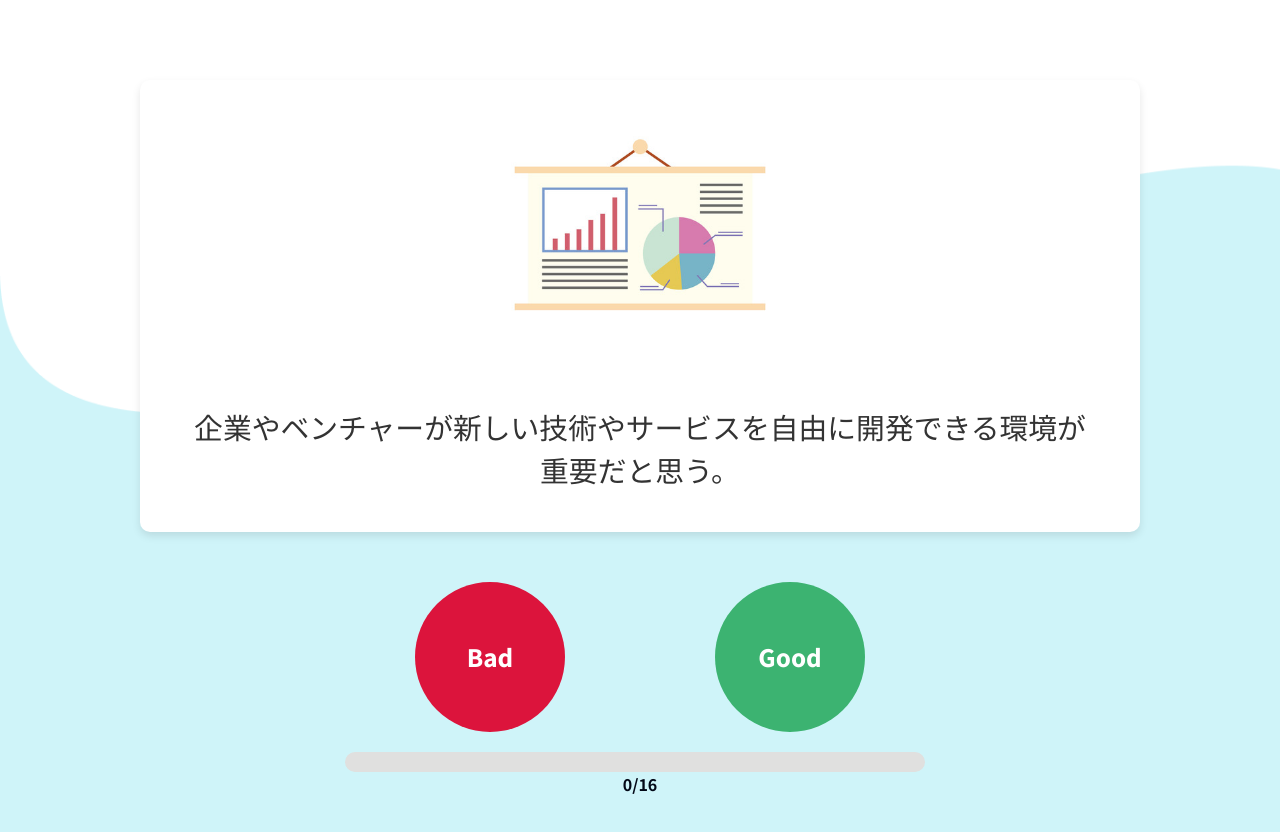
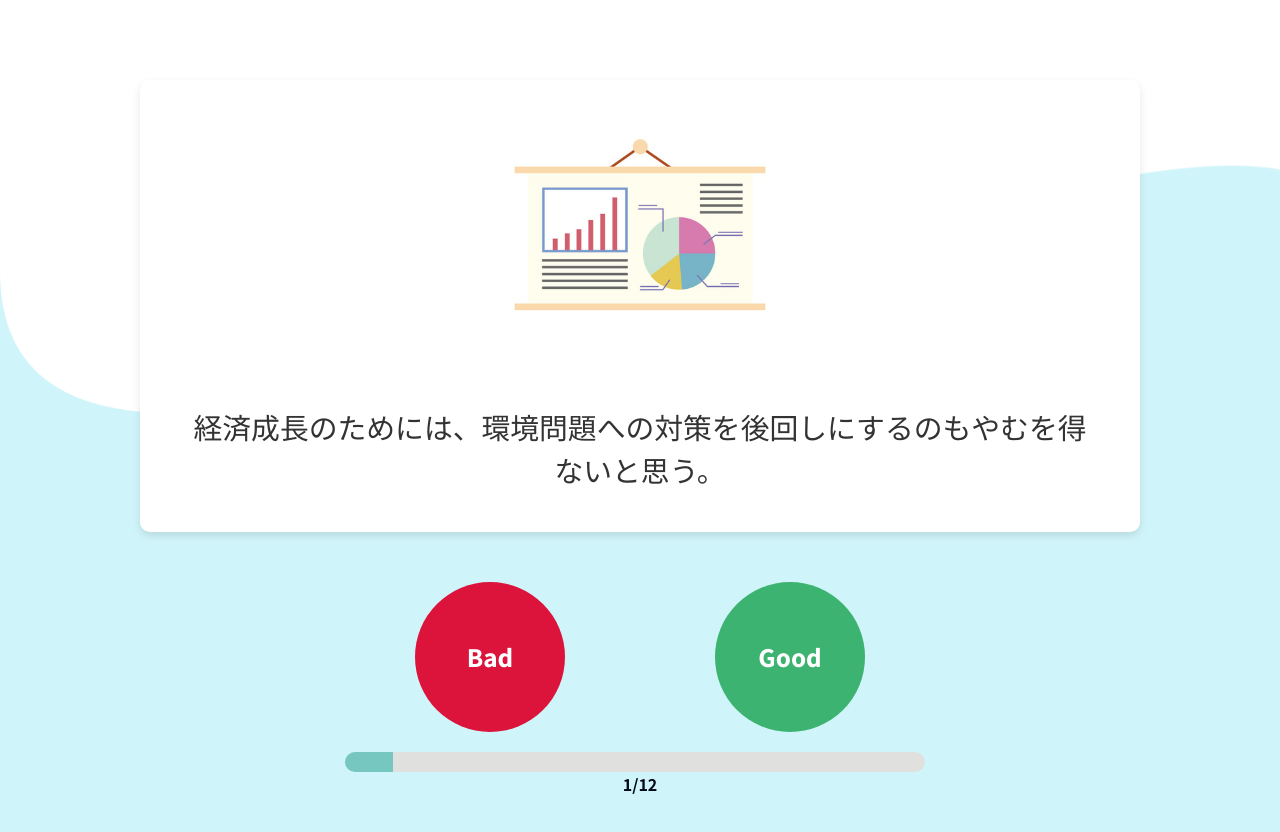
Before and after one commit to kapibara-tornado/frontend-app, a Next.js app: page /play in a window 1280 px wide. Shown: the top 832 px of the page. Built offline with nearby package versions, Linux system fonts and the light colour scheme.

Commit message:
add: scoresからどの政治家に近いかを判定する処理を追加

```diff
--- a/src/app/data/questions.ts
+++ b/src/app/data/questions.ts
@@ -65,31 +65,10 @@ export const questions: Question[] = [
       ],
     },
   },
-  {
-    id: 4,
-    type: 'economicVsProgressive',
-    title: '経済重視 (E) vs. 進歩的価値観 (P)',
-    question:
-      '持続可能な社会の実現のために、経済活動に制約がかかるのは仕方がないと思う。',
-    options: {
-      yes: [
-        {
-          value: 'P',
-          point: 1,
-        },
-      ],
-      no: [
-        {
-          value: 'E',
-          point: 1,
-        },
-      ],
-    },
-  },
 
   // 権威主義 (A) vs. 自由主義 (S) - 追加の質問
   {
-    id: 5,
+    id: 4,
     type: 'authoritarianVsLibertarian',
     title: '権威主義 (A) vs. 自由主義 (S)',
     question:
@@ -110,7 +89,7 @@ export const questions: Question[] = [
     },
   },
   {
-    id: 6,
+    id: 5,
     type: 'authoritarianVsLibertarian',
     title: '権威主義 (A) vs. 自由主義 (S)',
     question:
@@ -131,7 +110,7 @@ export const questions: Question[] = [
     },
   },
   {
-    id: 7,
+    id: 6,
     type: 'authoritarianVsLibertarian',
     title: '権威主義 (A) vs. 自由主義 (S)',
     question:
@@ -151,31 +130,10 @@ export const questions: Question[] = [
       ],
     },
   },
-  {
-    id: 8,
-    type: 'authoritarianVsLibertarian',
-    title: '権威主義 (A) vs. 自由主義 (S)',
-    question:
-      '表現の自由を守るために、政府の監視を最小限に抑えるべきだと思う。',
-    options: {
-      yes: [
-        {
-          value: 'S',
-          point: 1,
-        },
-      ],
-      no: [
-        {
-          value: 'A',
-          point: 1,
-        },
-      ],
-    },
-  },
 
   // 保守 (C) vs. リベラル (L) - 追加の質問
   {
-    id: 9,
+    id: 7,
     type: 'conservativeVsLiberal',
     title: '保守 (C) vs. リベラル (L)',
     question:
@@ -196,7 +154,7 @@ export const questions: Question[] = [
     },
   },
   {
-    id: 10,
+    id: 8,
     type: 'conservativeVsLiberal',
     title: '保守 (C) vs. リベラル (L)',
     question:
@@ -217,7 +175,7 @@ export const questions: Question[] = [
     },
   },
   {
-    id: 11,
+    id: 9,
     type: 'conservativeVsLiberal',
     title: '保守 (C) vs. リベラル (L)',
     question:
@@ -237,31 +195,10 @@ export const questions: Question[] = [
       ],
     },
   },
-  {
-    id: 12,
-    type: 'conservativeVsLiberal',
-    title: '保守 (C) vs. リベラル (L)',
-    question:
-      '移民や難民の受け入れを促進することは、日本にとってプラスだと思う。',
-    options: {
-      yes: [
-        {
-          value: 'L',
-          point: 1,
-        },
-      ],
-      no: [
-        {
-          value: 'C',
-          point: 1,
-        },
-      ],
-    },
-  },
 
   // 国家主義 (N) vs. 国際主義 (I) - 追加の質問
   {
-    id: 13,
+    id: 10,
     type: 'nationalismVsInternationalism',
     title: '国家主義 (N) vs. 国際主義 (I)',
     question:
@@ -282,7 +219,7 @@ export const questions: Question[] = [
     },
   },
   {
-    id: 14,
+    id: 11,
     type: 'nationalismVsInternationalism',
     title: '国家主義 (N) vs. 国際主義 (I)',
     question:
@@ -303,7 +240,7 @@ export const questions: Question[] = [
     },
   },
   {
-    id: 15,
+    id: 12,
     type: 'nationalismVsInternationalism',
     title: '国家主義 (N) vs. 国際主義 (I)',
     question:
@@ -323,25 +260,4 @@ export const questions: Question[] = [
       ],
     },
   },
-  {
-    id: 16,
-    type: 'nationalismVsInternationalism',
-    title: '国家主義 (N) vs. 国際主義 (I)',
-    question:
-      '自国の文化やアイデンティティを守るために、他国からの影響を制限するべきだと思う。',
-    options: {
-      yes: [
-        {
-          value: 'N',
-          point: 1,
-        },
-      ],
-      no: [
-        {
-          value: 'I',
-          point: 1,
-        },
-      ],
-    },
-  },
 ];
--- a/src/app/play/page.tsx
+++ b/src/app/play/page.tsx
@@ -10,16 +10,16 @@ import ProgressBarWithCount from '@/components/features/ProgressBarWithCount';
 function Play() {
   const {
     currentQuestion,
+    currentQuestionIndex,
     onClickBadHandler,
     onClickGoodHandler,
   } = useQuestions(questions);
 
-  const currentquestion = currentQuestion.id; //現在の問題id
-  const totalQuestions = 16; //総質問数
+  const totalQuestions = questions.length; //総質問数
 
-  const progress = ((currentquestion - 1) / totalQuestions) * 100; //プログレス
+  const progress =
+    (currentQuestionIndex / totalQuestions) * 100; //プログレス
 
-  console.log(progress)
   return (
     <div>
       <Wrapper>
@@ -44,7 +44,7 @@ function Play() {
         </Buttons>
         <ProgressBarWithCount
           progress={progress}
-          currentQuestion={currentquestion - 1}
+          currentQuestion={currentQuestionIndex}
           totalQuestions={totalQuestions}
         />
       </Wrapper>
@@ -64,7 +64,7 @@ const Wrapper = styled.div`
   align-items: center;
   min-height: 100vh;
   padding: 60px;
-  `;
+`;
 
 const QuestionArea = styled.div`
   background-color: #fff;
--- a/src/app/result/page.tsx
+++ b/src/app/result/page.tsx
@@ -1,38 +1,40 @@
 'use client';
 
-import React from 'react';
 import styled from 'styled-components';
 import { TypeCard } from '../../components/features/TypeCard';
 import { SimilarPoliticianCard } from '../../components/features/SimilarPoliticianCard';
 import { BackgroundImage } from '../../components/features/BackgroundImage';
-import { getCookie } from '@/lib/Cookie/client';
+import { useResult } from '@/usecases/useResult';
 
-//診断結果ページ
+// 診断結果ページ
 function Result() {
-  //BackgroundImage、Typecard、SimilarPoliticianCardにidを渡す
-  const scores = getCookie('scores');
+  const { parsedScores, resultedId, loading, timeout } =
+    useResult();
 
-  // TODO: scoresからどの政治家に近いかを判定する処理を追加
+  // ローディング中の画面
+  if (loading) {
+    return <div>Loading...</div>;
+  }
 
-  const id = 2;
+  // 1.5秒経過してクッキーが取得できなかった場合
+  if (
+    !parsedScores ||
+    resultedId === undefined ||
+    timeout
+  ) {
+    return <div>診断結果がありません</div>;
+  }
+
   return (
-    <div>
     <Wrapper>
-        {scores ? (
-          <BackgroundImage id={id}>
+      <BackgroundImage resultedId={resultedId}>
         <Title>診断結果</Title>
         <Container>
-              <TypeCard id={id}></TypeCard>
-              <SimilarPoliticianCard
-                id={id}
-              ></SimilarPoliticianCard>
+          <TypeCard id={resultedId} />
+          <SimilarPoliticianCard id={resultedId} />
         </Container>
       </BackgroundImage>
-        ) : (
-          <div>診断結果がありません</div>
-        )}
     </Wrapper>
-    </div>
   );
 }
 
--- a/src/components/features/BackgroundImage.tsx
+++ b/src/components/features/BackgroundImage.tsx
@@ -1,10 +1,14 @@
 'use client';
 
 import styled from 'styled-components';
-import { BackgroundImageProps } from '../../types/types';
+
+interface BackgroundImageProps {
+  resultedId: number;
+  children: React.ReactNode;
+}
 
 export const BackgroundImage = ({
-  id,
+  resultedId,
   children,
 }: BackgroundImageProps) => {
   let backgroundImagePath: string =
@@ -12,19 +16,19 @@ export const BackgroundImage = ({
 
   //idに基づいて画像パスを決定
   switch (true) {
-    case [1, 2, 9, 10].includes(id):
+    case [1, 2, 9, 10].includes(resultedId):
       backgroundImagePath =
         '/backgroundImage/resultBackgroundConservative.png';
       break;
-    case [5, 6, 13, 14].includes(id):
+    case [5, 6, 13, 14].includes(resultedId):
       backgroundImagePath =
         '/backgroundImage/resultBackgroundLiberal.png';
       break;
-    case [3, 7, 11, 15].includes(id):
+    case [3, 7, 11, 15].includes(resultedId):
       backgroundImagePath =
         '/backgroundImage/resultBackgroundProgressive.png';
       break;
-    case [4, 8, 12, 16].includes(id):
+    case [4, 8, 12, 16].includes(resultedId):
       backgroundImagePath =
         '/backgroundImage/resultBackgroundInternational.png';
       break;
--- a/src/lib/Cookie/client.ts
+++ b/src/lib/Cookie/client.ts
@@ -1,3 +1,4 @@
+'use client';
 import Cookies from 'js-cookie';
 
 /**
--- a/src/lib/Cookie/server.ts
+++ b/src/lib/Cookie/server.ts
@@ -1,3 +1,4 @@
+'use server';
 import { NextApiRequest, NextApiResponse } from 'next';
 
 /**
--- a/src/usecases/useQuestions.ts
+++ b/src/usecases/useQuestions.ts
@@ -1,5 +1,5 @@
 import { useState } from 'react';
-import { Question } from '../types/types';
+import { Question, Scores } from '../types/types';
 import { useRouter } from 'next/navigation';
 import { setCookie } from '@/lib/Cookie/client';
 
@@ -7,9 +7,9 @@ export const useQuestions = (questions: Question[]) => {
   const router = useRouter();
   // 現在の質問のインデックス
   const [currentQuestionIndex, setCurrentQuestionIndex] =
-    useState(0);
+    useState<number>(1);
 
-  const [scores, setScores] = useState({
+  const [scores, setScores] = useState<Scores>({
     E: 0,
     P: 0,
     A: 0,
@@ -69,6 +69,7 @@ export const useQuestions = (questions: Question[]) => {
 
   return {
     currentQuestion,
+    currentQuestionIndex,
     scores,
     onClickGoodHandler,
     onClickBadHandler,
--- /dev/null
+++ b/src/usecases/useResult.ts
@@ -0,0 +1,40 @@
+import { getCookie } from '@/lib/Cookie/client';
+import { Scores } from '@/types/types';
+import { getMBTIId } from '@/utils/getMBTIId';
+import { useEffect, useState } from 'react';
+
+export const useResult = () => {
+  const [parsedScores, setParsedScores] =
+    useState<Scores>();
+  const [resultedId, setResultedId] = useState<number>();
+  const [loading, setLoading] = useState<boolean>(true);
+  const [timeout, setTimeoutReached] =
+    useState<boolean>(false);
+
+  useEffect(() => {
+    const scores = getCookie('scores');
+
+    // 1.5秒間のタイムアウトを設定
+    const timeoutId = setTimeout(() => {
+      setTimeoutReached(true);
+      setLoading(false);
+    }, 1500);
+
+    if (scores) {
+      try {
+        const parsed = JSON.parse(scores);
+        setParsedScores(parsed);
+        const id = getMBTIId(parsed);
+        setResultedId(id);
+        setLoading(false); // クッキーが見つかったらローディングを終了
+        clearTimeout(timeoutId); // タイムアウトを解除
+      } catch (error) {
+        console.error('Failed to parse scores:', error);
+        setLoading(false);
+        clearTimeout(timeoutId);
+      }
+    }
+  }, []);
+
+  return { parsedScores, resultedId, loading, timeout };
+};
--- /dev/null
+++ b/src/utils/getMBTIId.ts
@@ -0,0 +1,81 @@
+'use client';
+
+import { Scores } from '@/types/types';
+
+// 1 EACN (Economic, Authoritarian, Conservative, Nationalist)
+// 2 EACI (Economic, Authoritarian, Conservative, Internationalist)
+// 3 EALN (Economic, Authoritarian, Liberal, Nationalist)
+// 4 EALI (Economic, Authoritarian, Liberal, Internationalist)
+// 5 ELCN (Economic, Libertarian, Conservative, Nationalist)
+// 6 ELCI (Economic, Libertarian, Conservative, Internationalist)
+// 7 ELLN (Economic, Libertarian, Liberal, Nationalist)
+// 8 ELLI (Economic, Libertarian, Liberal, Internationalist)
+// 9 PACN (Progressive, Authoritarian, Conservative, Nationalist)
+// 10 PACI (Progressive, Authoritarian, Conservative, Internationalist)
+// 11 PALN (Progressive, Authoritarian, Liberal, Nationalist)
+// 12 PALI (Progressive, Authoritarian, Liberal, Internationalist)
+// 13 PLCN (Progressive, Libertarian, Conservative, Nationalist)
+// 14 PLCI (Progressive, Libertarian, Conservative, Internationalist)
+// 15 PLLN (Progressive,  Libertarian, Liberal, Nationalist)
+// 16 PLLI (Progressive, Libertarian, Liberal, Internationalist)
+
+// E vs P
+// A vs S
+// C vs L
+// I vs N
+
+export const getMBTIId = (scores: Scores | undefined) => {
+  if (!scores) {
+    return 1;
+  }
+  const { E, P, A, S, L, C, I, N } = scores;
+  if (E > P && A > S && C > L && I > N) {
+    return 1;
+  }
+  if (E > P && A > S && C > L && I < N) {
+    return 2;
+  }
+  if (E > P && A > S && C < L && I > N) {
+    return 3;
+  }
+  if (E > P && A > S && C < L && I < N) {
+    return 4;
+  }
+  if (E > P && A < S && C > L && I > N) {
+    return 5;
+  }
+  if (E > P && A < S && C > L && I < N) {
+    return 6;
+  }
+  if (E > P && A < S && C < L && I > N) {
+    return 7;
+  }
+  if (E > P && A < S && C < L && I < N) {
+    return 8;
+  }
+  if (E < P && A > S && C > L && I > N) {
+    return 9;
+  }
+  if (E < P && A > S && C > L && I < N) {
+    return 10;
+  }
+  if (E < P && A > S && C < L && I > N) {
+    return 11;
+  }
+  if (E < P && A > S && C < L && I < N) {
+    return 12;
+  }
+  if (E < P && A < S && C > L && I > N) {
+    return 13;
+  }
+  if (E < P && A < S && C > L && I < N) {
+    return 14;
+  }
+  if (E < P && A < S && C < L && I > N) {
+    return 15;
+  }
+  if (E < P && A < S && C < L && I < N) {
+    return 16;
+  }
+  return 1;
+};
```
Also changed, not shown: src/app/page.tsx (+31 -16 lines), src/types/types.ts (+11 -8 lines). Lines whose indentation alone changed are shown as unchanged.
